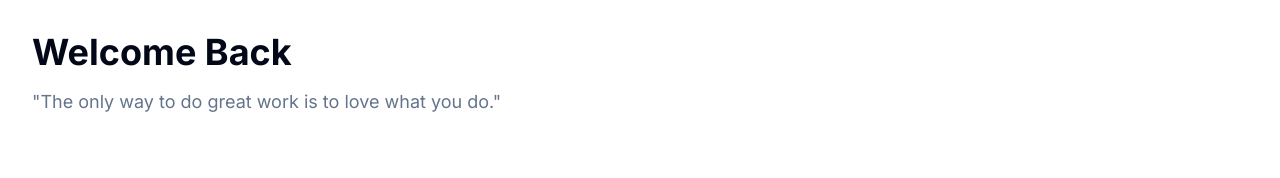
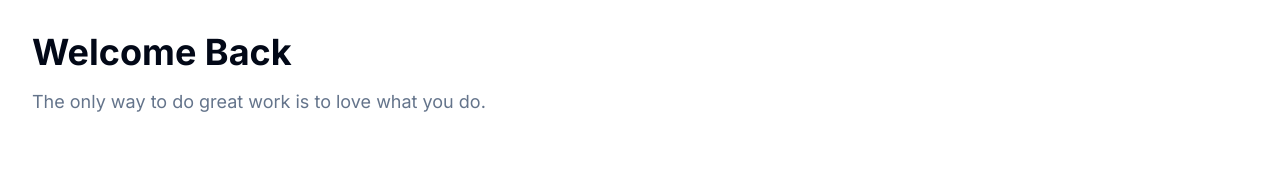
Before and after one commit to mohitkmr700/dashboard-service, a Next.js app: page /login in a window 1280 px wide. Shown: the top 178 px of the page. Built offline with nearby package versions, Linux system fonts and the light colour scheme.

Commit message:
Update LoginPage and Sidebar components for improved functionality
- Adjusted the quotation syntax in the LoginPage component for consistency.
- Removed unused router import in the Sidebar component to streamline the code.

```diff
--- a/app/login/page.tsx
+++ b/app/login/page.tsx
@@ -62,7 +62,7 @@ export default function LoginPage() {
           <div>
             <h1 className="text-4xl font-bold">Welcome Back</h1>
             <p className="mt-4 text-lg text-muted-foreground">
-              "The only way to do great work is to love what you do."
+              {"The only way to do great work is to love what you do."}
             </p>
           </div>
           <p className="text-sm text-muted-foreground">- Mohit Kumar</p>
--- a/components/sidebar.tsx
+++ b/components/sidebar.tsx
@@ -1,7 +1,7 @@
 "use client";
 
 import Link from "next/link";
-import { usePathname, useRouter } from "next/navigation";
+import { usePathname } from "next/navigation";
 import { Home, Users, Settings, BarChart, FileText, Mail } from "lucide-react";
 import { ThemeToggle } from "./theme-toggle";
 import { Avatar, AvatarFallback, AvatarImage } from "../components/ui/avatar";
@@ -25,7 +25,6 @@ const routes = [
 
 export function Sidebar() {
   const pathname = usePathname();
-  const router = useRouter();
 
   const handleLogout = () => {
     clearAuth();
```
